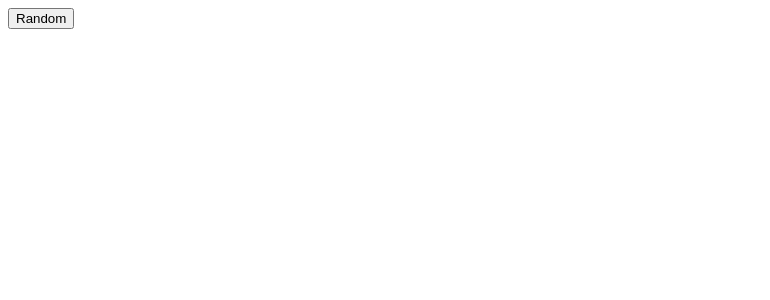
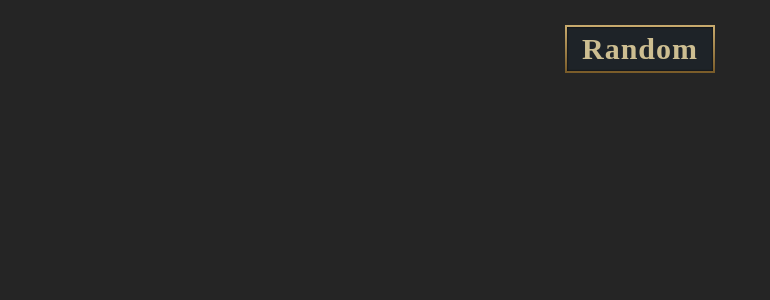
Before and after one commit to Taweria/randomizer-lol, a Vue app in the folder randomizer-lol/: page / in a window 1280 px wide. Shown: the top 300 px of the page, without its empty margins (0-770 px from the left). Built offline with nearby package versions, Linux system fonts and the light colour scheme.

Commit message:
Style + fix few images

```diff
--- a/randomizer-lol/src/App.vue
+++ b/randomizer-lol/src/App.vue
@@ -21,10 +21,46 @@ const getRandomInt = (max) => {
 </script>
 
 <template>
+    <div class="div-button"><button @click="getRandomChamp"> Random </button></div>
     <Card v-if="randomChamp != null" :champion="randomChamp" />
-    <button @click="getRandomChamp"> Random </button>
 </template>
 
-<style scoped>
+<style>
+body{
+    background-color: #252525;
+}
+.div-button{
+    display: flex;
+    justify-content: center;
+    align-items: center;
+    margin: 25px 0;
 
+}
+button {
+  font-family: 'Marcellus SC', serif;
+  font-size: 30px;
+  font-weight: bold;
+  letter-spacing: 1px;
+  padding: 5px 15px;
+  background: #1e2328;
+  color: #cdbe91;
+  box-shadow: inset 0 0 2px #000000;
+  border-image: linear-gradient(to bottom, #c8aa6d, #7a5c29);
+  border-image-slice: 1;
+  border-width: 2px;
+}
+
+button:hover {
+  text-shadow: 0 0 5px #ffffff80;
+  box-shadow: 0 0 8px 0 #ffffff50;
+  background: linear-gradient(to bottom, #1e2328, #433d2b);
+  cursor: pointer;
+  transition: 0.1s;
+}
+
+button:active {
+  text-shadow: none;
+  box-shadow: none;
+  color: #cdbe9130;
+}
 </style>
--- a/randomizer-lol/src/components/Card.vue
+++ b/randomizer-lol/src/components/Card.vue
@@ -2,21 +2,70 @@
 import { computed } from 'vue';
 
 const props = defineProps(['champion']);
-console.log(props.champion);
 
 const splash = computed(() => {
-    return `https://ddragon.leagueoflegends.com/cdn/img/champion/splash/${props.champion.name}_0.jpg`;
+    const cleanedChampionName = props.champion.name.replace(/\s+/g, '').replace(/'/g, '').replace(/\./g, '');
+    return `https://ddragon.leagueoflegends.com/cdn/img/champion/splash/${cleanedChampionName}_0.jpg`;
 });
+
 </script>
 
 <template>
-    <pre> {{ champion }}</pre>
+    <!-- <pre> {{ champion }}</pre> -->
     <img :src="splash" alt="champ_img">
     <h2> {{ props.champion.name }}</h2>
     <h3> "{{ props.champion.title }}"</h3>
-    <div v-for="tag in props.champion.tags"> {{ tag }} </div>
+    <div class="div-tags">
+        <div v-for="tag in props.champion.tags" class="tags"> {{ tag }} </div>
+    </div>
 </template>
 
 <style scoped>
+img{
+    display: block;
+    margin: 0 auto;
+    width: 100%;
+    max-width: 800px;
+    border-radius: 10px;
+}
+h2{
+    color: #fff;
+    font-size: 2rem;
+    font-weight: 400;
+    margin: 0 auto;
+    text-align: center;
+    text-transform: uppercase;
+    /* text-shadow: 0 0 10px #e3df67; */
+}
+h3{
+    color: #fff;
+    font-size: 25px;
+    font-weight: 400;
+    margin: 15px 0;
+    text-align: center;
+    text-transform: uppercase;
+    text-decoration: underline;
+    text-underline-offset: 10px;
 
+}
+.div-tags{
+    display: flex;
+    justify-content: center;
+    align-items: center;
+    margin: 25px 0;
+}
+.tags{
+    font-family: 'Marcellus SC', serif;
+    font-size: 25px;
+    font-weight: bold;
+    letter-spacing: 1px;
+    padding: 5px 15px;
+    background: #1e2328;
+    color: #cdbe91;
+    box-shadow: inset 0 0 2px #000000;
+    border-image: linear-gradient(to bottom, #c8aa6d, #7a5c29);
+    border-image-slice: 1;
+    border-width: 2px;
+    margin: 0 5px;
+}
 </style>
```
